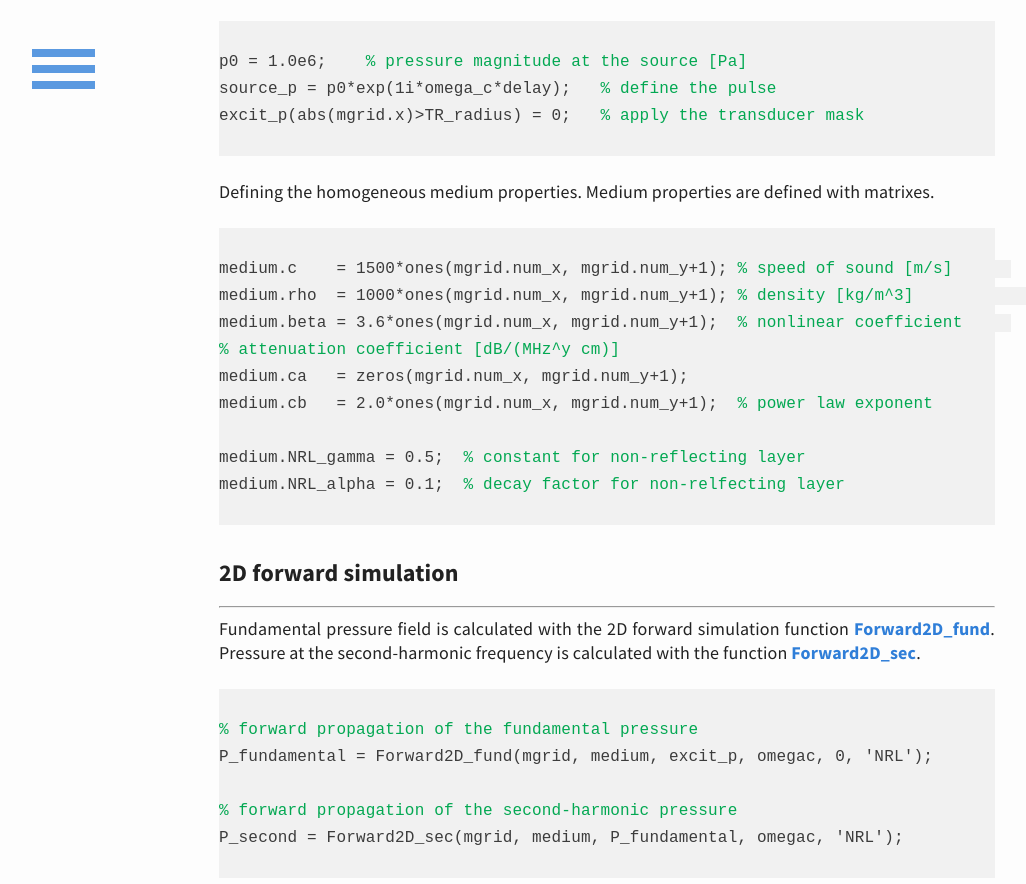
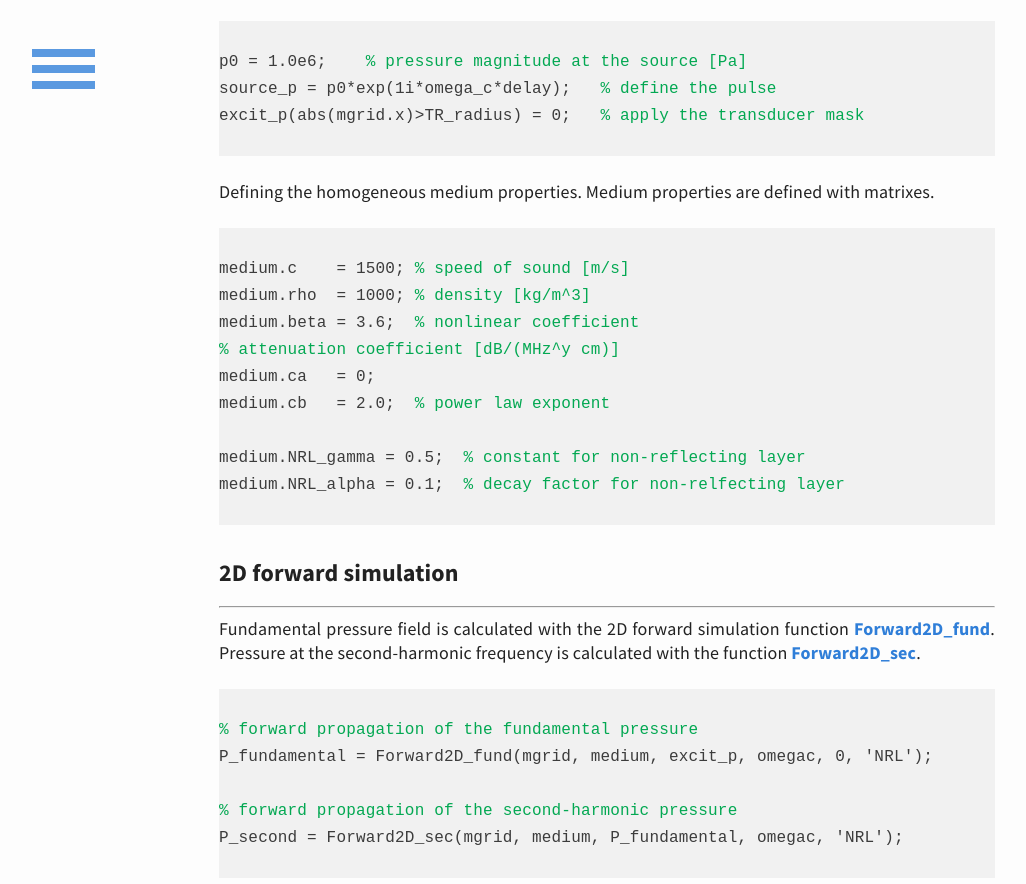
Before and after one commit to m-SOUND/mSOUND, a Jekyll site: the page built from _posts/2019-07-31-FSMDM_2D_homogeneous.html, in a window 1280 px wide and 900 px high, scrolled down 1028 px. Shown: the top 884 px of the window, without its empty margins (33-1059 px from the left). Built offline with Jekyll 4.4.1, drawn with Linux system fonts in a browser that asks for light colours.

Commit message:
Update 2019-07-31-FSMDM_2D_homogeneous.html

```diff
--- a/_posts/2019-07-31-FSMDM_2D_homogeneous.html
+++ b/_posts/2019-07-31-FSMDM_2D_homogeneous.html
@@ -54,12 +54,12 @@
  <p>
 Defining the homogeneous medium properties. Medium properties are defined with matrixes.
 <pre><code>
-medium.c    = 1500*ones(mgrid.num_x, mgrid.num_y+1); <font color="#03a852">% speed of sound [m/s]</font>
-medium.rho  = 1000*ones(mgrid.num_x, mgrid.num_y+1); <font color="#03a852">% density [kg/m^3]</font>
-medium.beta = 3.6*ones(mgrid.num_x, mgrid.num_y+1);  <font color="#03a852">% nonlinear coefficient </font>
+medium.c    = 1500; <font color="#03a852">% speed of sound [m/s]</font>
+medium.rho  = 1000; <font color="#03a852">% density [kg/m^3]</font>
+medium.beta = 3.6;  <font color="#03a852">% nonlinear coefficient </font>
 <font color="#03a852">% attenuation coefficient [dB/(MHz^y cm)] </font>
-medium.ca   = zeros(mgrid.num_x, mgrid.num_y+1);
-medium.cb   = 2.0*ones(mgrid.num_x, mgrid.num_y+1);  <font color="#03a852">% power law exponent</font>
+medium.ca   = 0;
+medium.cb   = 2.0;  <font color="#03a852">% power law exponent</font>
 
 medium.NRL_gamma = 0.5;  <font color="#03a852">% constant for non-reflecting layer</font>
 medium.NRL_alpha = 0.1;  <font color="#03a852">% decay factor for non-relfecting layer</font>
```
